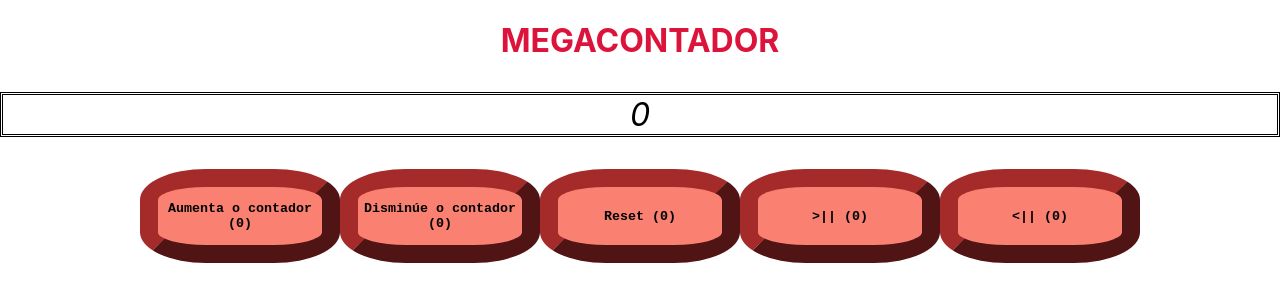
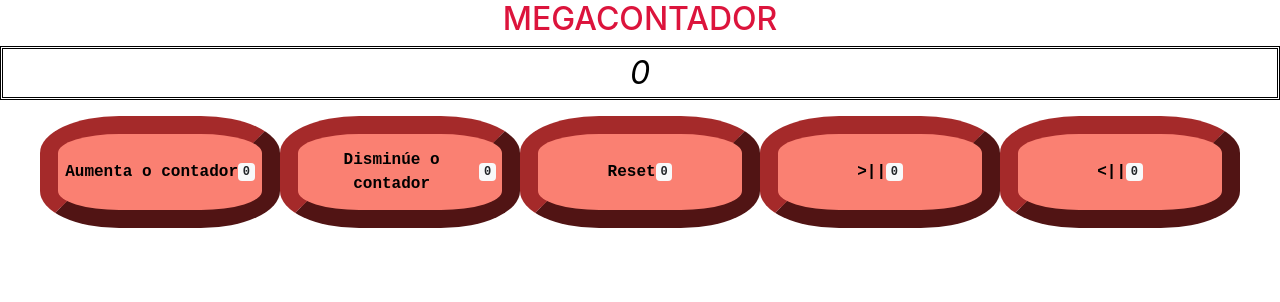
Before and after one commit to JCousoG/megacontador2, a React (Create React App) app: page / in a window 1280 px wide. Shown: the top 302 px of the page. Built offline with nearby package versions, Linux system fonts and the light colour scheme.

Commit message:
co badge de bootstrap

```diff
--- a/public/index.html
+++ b/public/index.html
@@ -1,6 +1,7 @@
 <!DOCTYPE html>
 <html lang="en">
   <head>
+    <link rel="stylesheet" href="https://cdn.jsdelivr.net/npm/bootstrap@4.6.2/dist/css/bootstrap.min.css" integrity="sha384-xOolHFLEh07PJGoPkLv1IbcEPTNtaed2xpHsD9ESMhqIYd0nLMwNLD69Npy4HI+N" crossorigin="anonymous">
     <meta charset="utf-8" />
     <link rel="icon" href="%PUBLIC_URL%/favicon.ico" />
     <meta name="viewport" content="width=device-width, initial-scale=1" />
--- a/src/App.js
+++ b/src/App.js
@@ -36,8 +36,7 @@
   )
   function contaAtras () {
     setIncremento(-1)
-    if (auto === true)
-    SetAuto(false);  else if (auto === false) SetAuto(true)
+    SetAuto(!auto)
    }
 
 
--- a/src/componentes/boton/Boton.jsx
+++ b/src/componentes/boton/Boton.jsx
@@ -8,7 +8,7 @@
     operacion()
 }
 return (
-   <button onClick={manexoClick}>{texto} ({contador})</button>
+   <button onClick={manexoClick}>{texto} <span class="badge badge-light">{contador}</span></button>
 )
 }
 export default Boton
```
